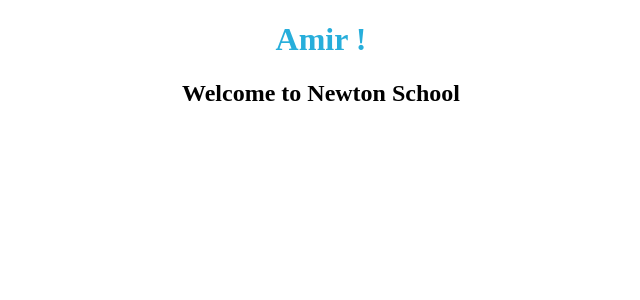
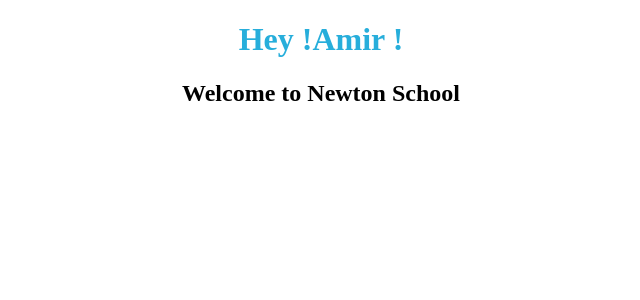
Before and after one commit to Armuibry/Greetings-with-Props---ReactJS-React-Basics-Create-react-app-Going-through-th---b1nemg4z24t5, a React app: page / in a window 1280 px wide. Shown: the top 300 px of the page, without its empty margins (319-959 px from the left). Built offline with nearby package versions, Linux system fonts and the light colour scheme.

Commit message:
greeting msg update

```diff
--- a/src/components/Welcome.js
+++ b/src/components/Welcome.js
@@ -4,7 +4,7 @@ function Welcome(props){
     return(
         <>
 
-            <h1>{props.name} !</h1>
+            <h1>Hey !{props.name} !</h1>
             <h2>Welcome to Newton School</h2>
         </>
     )
```
